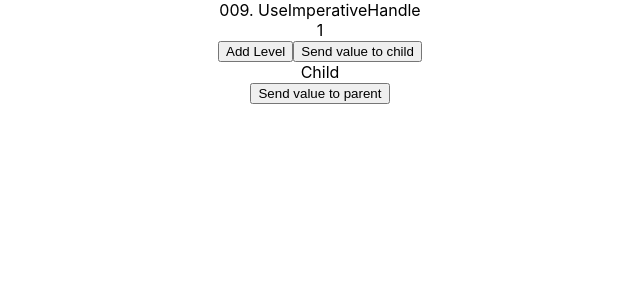
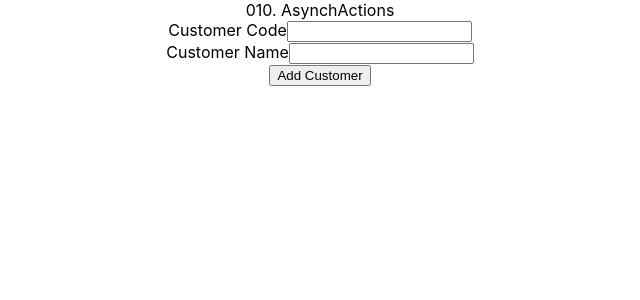
Before and after one commit to SuhutDev/ReactTypescript, a React (Create React App) app: page / in a window 1280 px wide. Shown: the top 300 px of the page, without its empty margins (320-960 px from the left). Built offline with nearby package versions, Linux system fonts and the light colour scheme.

Commit message:
AsyncActions

```diff
--- a/src/App.tsx
+++ b/src/App.tsx
@@ -11,6 +11,7 @@ import Coba006UseCallback from "./Components/006UseCallback/Coba006UseCallback";
 import Coba007UseContext from "./Components/007UseContextAndUseReducer/Coba007UseContextAndUseReducer";
 import Coba008UseLayoutEffect from "./Components/008UseLayoutEffect/Coba008UseLayoutEffect";
 import Coba009UseImpetiveHandle from "./Components/009UseImperativeHandle/Coba009UseImperativeHandle";
+import Coba010AsyncActions from "./Components/010AsyncActions/Coba010AsyncActions";
 
 function App() {
   return (
@@ -23,7 +24,8 @@ function App() {
       {/* <Coba006UseCallback /> */}
       {/* <Coba007UseContext /> */}
       {/* <Coba008UseLayoutEffect /> */}
-      <Coba009UseImpetiveHandle />
+      {/* <Coba009UseImpetiveHandle /> */}
+      <Coba010AsyncActions />
     </div>
   );
 }
--- /dev/null
+++ b/src/Components/010AsyncActions/Coba010AsyncActions.tsx
@@ -0,0 +1,67 @@
+import React, { useLayoutEffect } from "react";
+import { addData } from "./action";
+import { EAction, EProcess, TAddReq } from "./model";
+import { Provider, useFormDetail } from "./context";
+
+const Coba010AsyncActions = () => {
+  return (
+    <>
+      <Provider>
+        <FormDetail />
+      </Provider>
+    </>
+  );
+};
+
+function FormDetail() {
+  const { state, dispatch } = useFormDetail();
+
+  const handleSubmit = (event: any) => {
+    event.preventDefault();
+
+    var customerCode = event.target[0].value;
+    var customerName = event.target[1].value;
+    let request: TAddReq = {
+      CustomerCode: customerCode,
+      CustomerName: customerName,
+    };
+    addData(dispatch, request);
+  };
+
+  useLayoutEffect(() => {
+    if (state.process === EProcess.Received) {
+      if (state.type === EAction.Add) {
+        alert("Add suceess : " + JSON.stringify(state.data));
+
+      }
+    } else if (state.process === EProcess.Failed) {
+      alert("Add fail : " + state.errorMassage);
+    }
+  }, [state.type, state.process, state.errorMassage]);
+
+  return (
+    <>
+      <div>010. AsynchActions</div>
+      <div>
+        <form onSubmit={handleSubmit}>
+          <div>
+            {"Customer Code"}
+            <input type="text" />
+          </div>
+
+          <div>
+            {"Customer Name"}
+            <input type="text" />
+          </div>
+          <button type="submit">
+            {state.process === EProcess.Request
+              ? "Process ...."
+              : "Add Customer"}
+          </button>
+        </form>
+      </div>
+    </>
+  );
+}
+
+export default Coba010AsyncActions;
--- a/src/Components/010AsyncActions/action.tsx
+++ b/src/Components/010AsyncActions/action.tsx
@@ -1,21 +1,34 @@
-import { EAction, EProcess, TAction, TDataRes, TSaveReq } from "./model";
+import { EAction, EProcess, TAction, TDataRes, TAddReq } from "./model";
 
-export const saveData = (
+export const addData = async (
   dispatch: React.Dispatch<TAction>,
-  request: TSaveReq
+  request: TAddReq
 ) => {
   dispatch({
-    type: EAction.Save,
+    type: EAction.Add,
     process: EProcess.Request,
   } as TAction);
 
   try {
-    setTimeout(() => {
-      console.log("post to api");
-    }, 2000);
+    console.log("post to api");
+
+    const delay = (ms: number) =>
+      new Promise((resolve) => setTimeout(resolve, ms));
+    await delay(3000);
+
+    dispatch({
+      type: EAction.Add,
+      process: EProcess.Received,
+      payload: {
+        Id: "generate by server",
+        CustomerCode: request.CustomerCode,
+        CustomerName: request.CustomerName,
+      },
+      errorMassage: "error",
+    } as TAction);
   } catch {
     dispatch({
-      type: EAction.Save,
+      type: EAction.Add,
       process: EProcess.Failed,
       errorMassage: "error",
     } as TAction);
--- a/src/Components/010AsyncActions/model.tsx
+++ b/src/Components/010AsyncActions/model.tsx
@@ -19,15 +19,16 @@ export enum EProcess {
 }
 
 export enum EAction {
-  Save = "SAVE",
+  Add = "ADD",
 }
 
 export type TDataRes = {
+  Id: string;
   CustomerCode: string;
   CustomerName: string;
 };
 
-export type TSaveReq = {
+export type TAddReq = {
   CustomerCode: string;
   CustomerName: string;
 };
```
